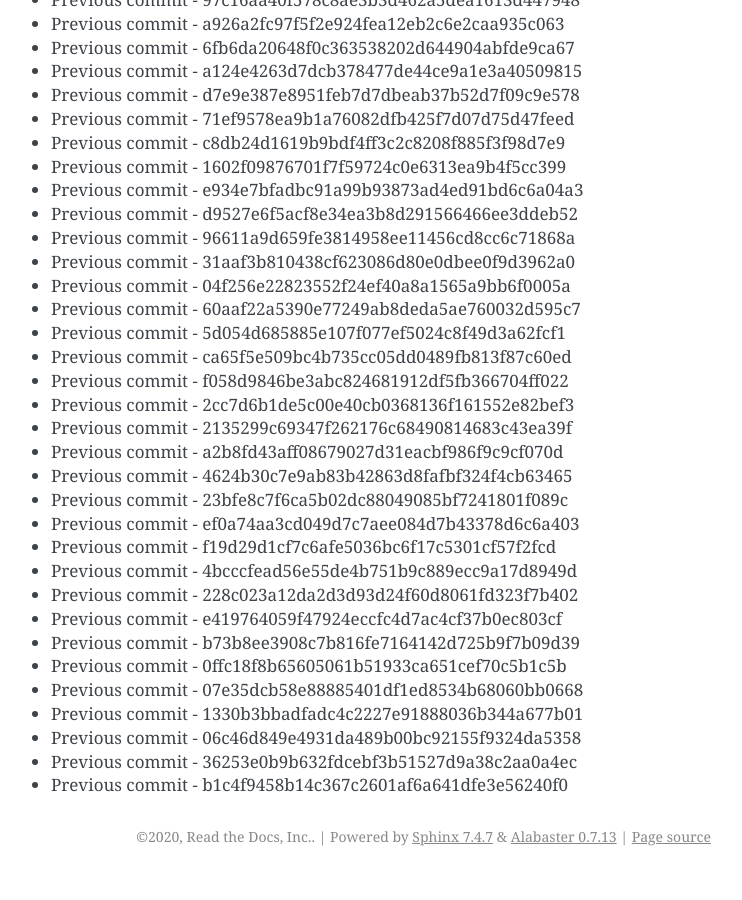
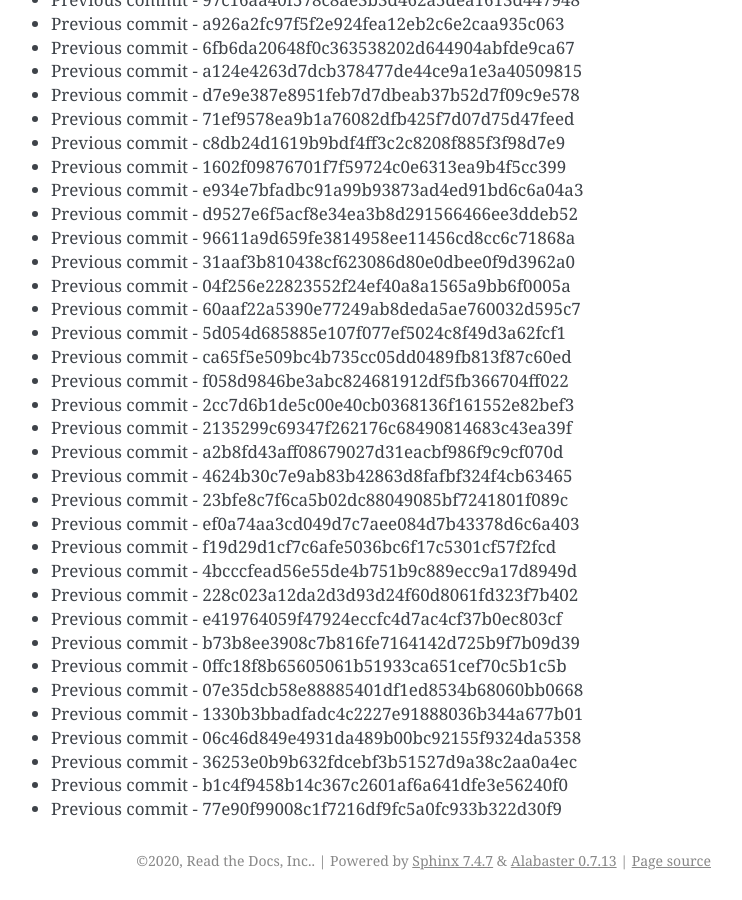
Before and after one commit to readthedocs/rtd-git-stresstest, a Sphinx documentation site: the page built from docs/updates.rst, in a window 1280 px wide and 900 px high, scrolled down 65621 px. Shown: the whole window, without its empty margins (399-1141 px from the left). Built offline with Sphinx 7.4.7, drawn with Linux system fonts in a browser that asks for light colours; before the commit the page ends 66497 px from its top, so only the background shows below that.

Commit message:
Generating commit from previous: 77e90f99008c1f7216df9fc5a0fc933b322d30f9

```diff
--- a/docs/updates.rst
+++ b/docs/updates.rst
@@ -2789,3 +2789,4 @@ It can be tested for any performance characteristics.
 * Previous commit - 06c46d849e4931da489b00bc92155f9324da5358
 * Previous commit - 36253e0b9b632fdcebf3b51527d9a38c2aa0a4ec
 * Previous commit - b1c4f9458b14c367c2601af6a641dfe3e56240f0
+* Previous commit - 77e90f99008c1f7216df9fc5a0fc933b322d30f9
```
